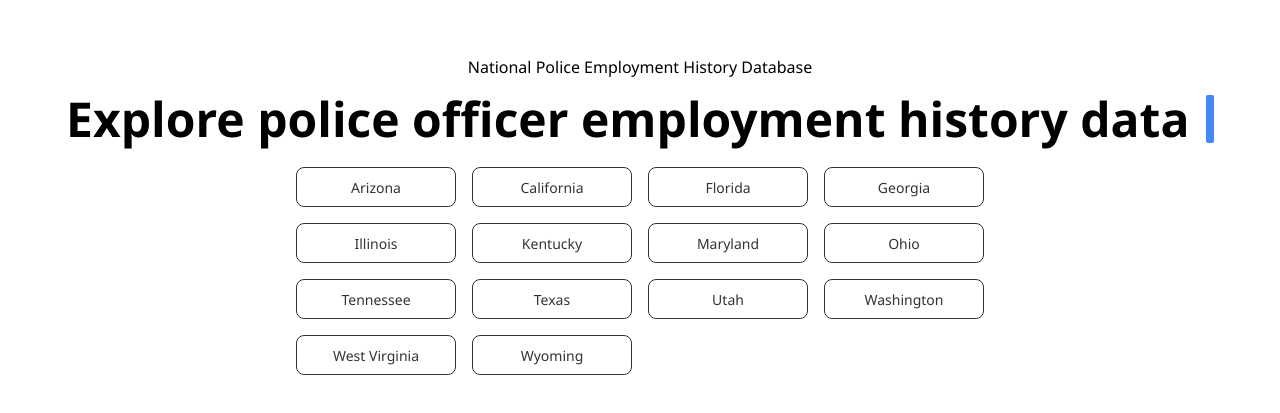
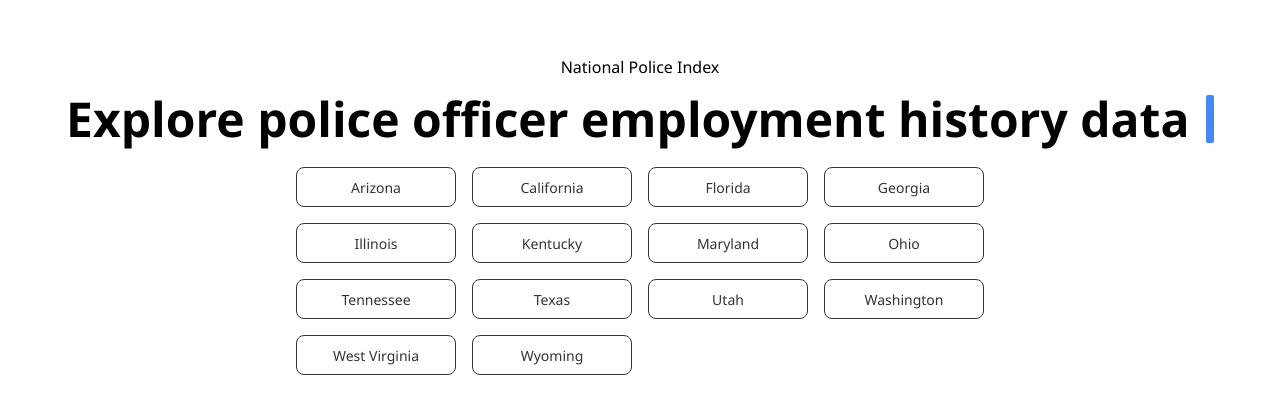
Before and after one commit to ayyubibrahimi/us-post-front-end, a Next.js app in the folder web/: page / in a window 1280 px wide. Shown: the part 185-598 px from the top of the page. Built offline with nearby package versions, Linux system fonts and the light colour scheme.

Commit message:
changed name to national police index

```diff
--- a/web/components/Header/Header.tsx
+++ b/web/components/Header/Header.tsx
@@ -41,7 +41,7 @@
       <div className={styles.headerContainer}>
         <div className={styles.navItems}>
           <h1 className={styles.headerTitle}>
-            National Police Employment History Database
+            National Police Index
           </h1>
           <div className={styles.dropdown}>
             <button className={styles.dropdownToggle} onClick={handleDropdownToggle}>
--- a/web/components/LandingPage/LandingScreen.tsx
+++ b/web/components/LandingPage/LandingScreen.tsx
@@ -36,7 +36,7 @@
   return (
     <div className={`flex flex-col items-center justify-center min-h-screen space-y-4 ${styles.landingScreenContainer}`}>
       <p className={`${styles.peaceOfficerText} text-xs sm:text-base`}>
-        National Police Employment History Database
+        National Police Index
       </p>
       <TypewriterEffectSmooth
         words={words}
```
